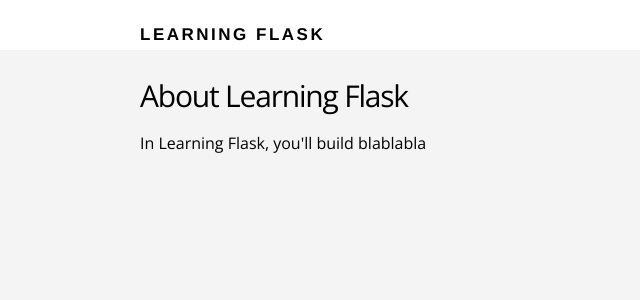
After one commit to Starplow/Flask, a Flask app: page /about in a window 1280 px wide. The commit adds this page. Shown: the top 300 px of the page, without its empty margins (0-640 px from the left). Run offline with Flask 2, Linux system fonts and the light colour scheme.

Commit message:
About page

```diff
--- a/routes.py
+++ b/routes.py
@@ -6,5 +6,10 @@ app = Flask(__name__)
 def index():
     return render_template("index.html")
 
+@app.route("/about")
+def about():
+    return render_template("about.html")
+
+
 if __name__ == "__main__":
     app.run(debug=True)
--- /dev/null
+++ b/templates/about.html
@@ -0,0 +1,27 @@
+{% extends "layout.html" %}
+
+
+{% block content %}
+    <main class = "about-section">
+        <div class="container">
+
+
+            <h2>About Learning Flask</h2>
+            <p> In Learning Flask, you'll build blablabla</p>
+
+
+
+
+        </div>
+
+
+
+
+
+
+
+
+
+
+    </main>
+{% endblock %}
--- a/templates/index.html
+++ b/templates/index.html
@@ -8,7 +8,7 @@
                 <div class="section-content">
                     <h2>Discover places near you.</h2>
                     <a href ="#" class = "btn-primary" >Sign up</a>
-                    <a href="#" class="btn-secondary">Learn more</a>
+                    <a href="{{ url_for('about') }}" class="btn-secondary">Learn more</a>
                 </div>
                 <div class="section-device">
                     <img src="static/img/device.png">
```
